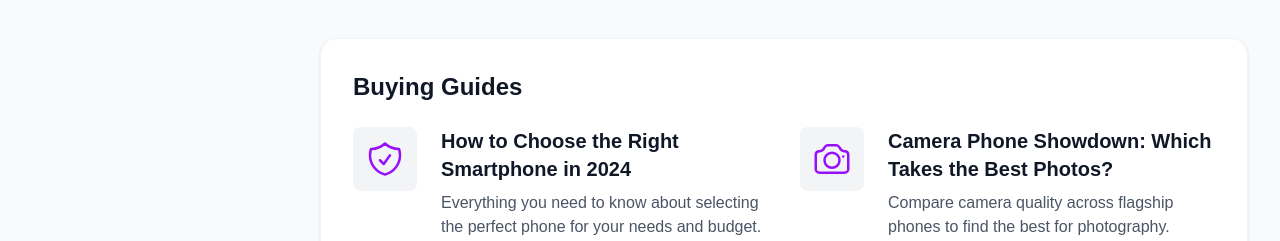
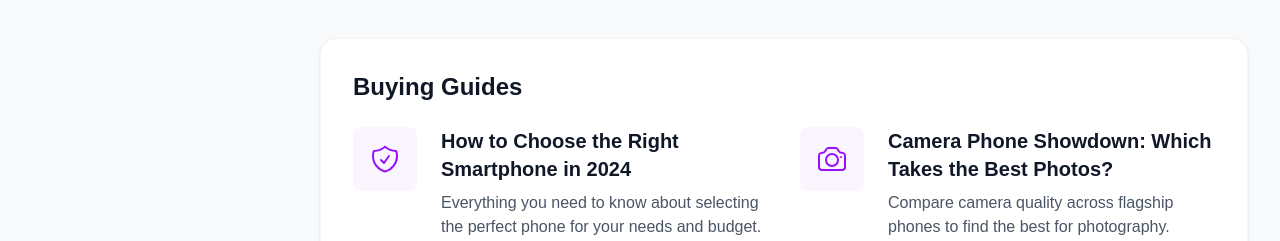
Before and after one commit to skukla/citisignal-nextjs, a Next.js app: page /phones in a window 1280 px wide. Shown: the part 2260-2501 px from the top of the page. Built offline with nearby package versions, Linux system fonts and the light colour scheme.

Commit message:
fix: resolve remaining TypeScript and component issues
- Fix stock status comparison in forms
- Update component imports and exports
- Fix TypeScript type errors
- Update search and preview components
- Add git commit guidelines to DEVELOPMENT-GUIDE

```diff
--- a/src/components/ui/forms/account/PaymentForm.tsx
+++ b/src/components/ui/forms/account/PaymentForm.tsx
@@ -50,7 +50,7 @@ export default function PaymentForm({ onSubmit, onCancel }: PaymentFormProps) {
             label={field.label}
             type={field.type}
             required={field.required}
-            value={values[fieldName]}
+            value={String(values[fieldName] || '')}
             error={error}
             onChange={(e) => handleChange(fieldName, e.target.value)}
             onBlur={() => handleBlur(fieldName)}
--- a/src/components/ui/layout/Cart/CartBody.tsx
+++ b/src/components/ui/layout/Cart/CartBody.tsx
@@ -22,7 +22,6 @@ export function CartBody({
         icon={emptyStateIcon as ComponentType}
         title={emptyStateTitle}
         description={emptyStateDescription}
-        className="py-8"
       />
     );
   }
--- a/src/components/ui/layout/Checkout/Checkout.types.ts
+++ b/src/components/ui/layout/Checkout/Checkout.types.ts
@@ -5,6 +5,9 @@ import type { ShippingDetails, PaymentDetails } from './types/forms';
 import type { ValidationResult } from './types/validation';
 import type { CheckoutStepId } from './types/steps';
 import type { OrderDetails } from './types/order';
+
+// Re-export types for external use
+export type { OrderDetails };
 
 // Component Props
 export interface CheckoutRootProps extends BaseComponentProps {
--- a/src/components/ui/layout/Checkout/hooks/useOrderProcessing.ts
+++ b/src/components/ui/layout/Checkout/hooks/useOrderProcessing.ts
@@ -1,8 +1,6 @@
 'use client';
 
 import { useCallback } from 'react';
-import type { CartItem, ShippingDetails, PaymentDetails } from '../Checkout.types';
-
 import type { OrderDetails } from '../Checkout.types';
 
 interface UseOrderProcessingProps {
--- a/src/components/ui/previews/BuyingGuidePreview.tsx
+++ b/src/components/ui/previews/BuyingGuidePreview.tsx
@@ -20,13 +20,10 @@ export default function BuyingGuidePreview({
       className
     )}>
       <IconContainer
+        icon={Icon}
         size="lg"
-        bgColor="bg-purple-50"
-        bgOpacity="bg-opacity-100"
-        className="group-hover:bg-purple-100 transition-colors"
-      >
-        <Icon className="w-10 h-10 text-purple-600" />
-      </IconContainer>
+        variant="primary"
+      />
 
       <div className="flex-1">
         <PreviewContent
--- a/src/components/ui/search/Search/SearchResults.tsx
+++ b/src/components/ui/search/Search/SearchResults.tsx
@@ -33,7 +33,6 @@ export function SearchResults({ className }: SearchResultsProps) {
         icon={MagnifyingGlassIcon}
         title="No results found"
         description="Try adjusting your search terms"
-        className="py-8"
       />
     );
   }
```
Also changed, not shown: 1 other file (tests, documents, lock files or other folders).
